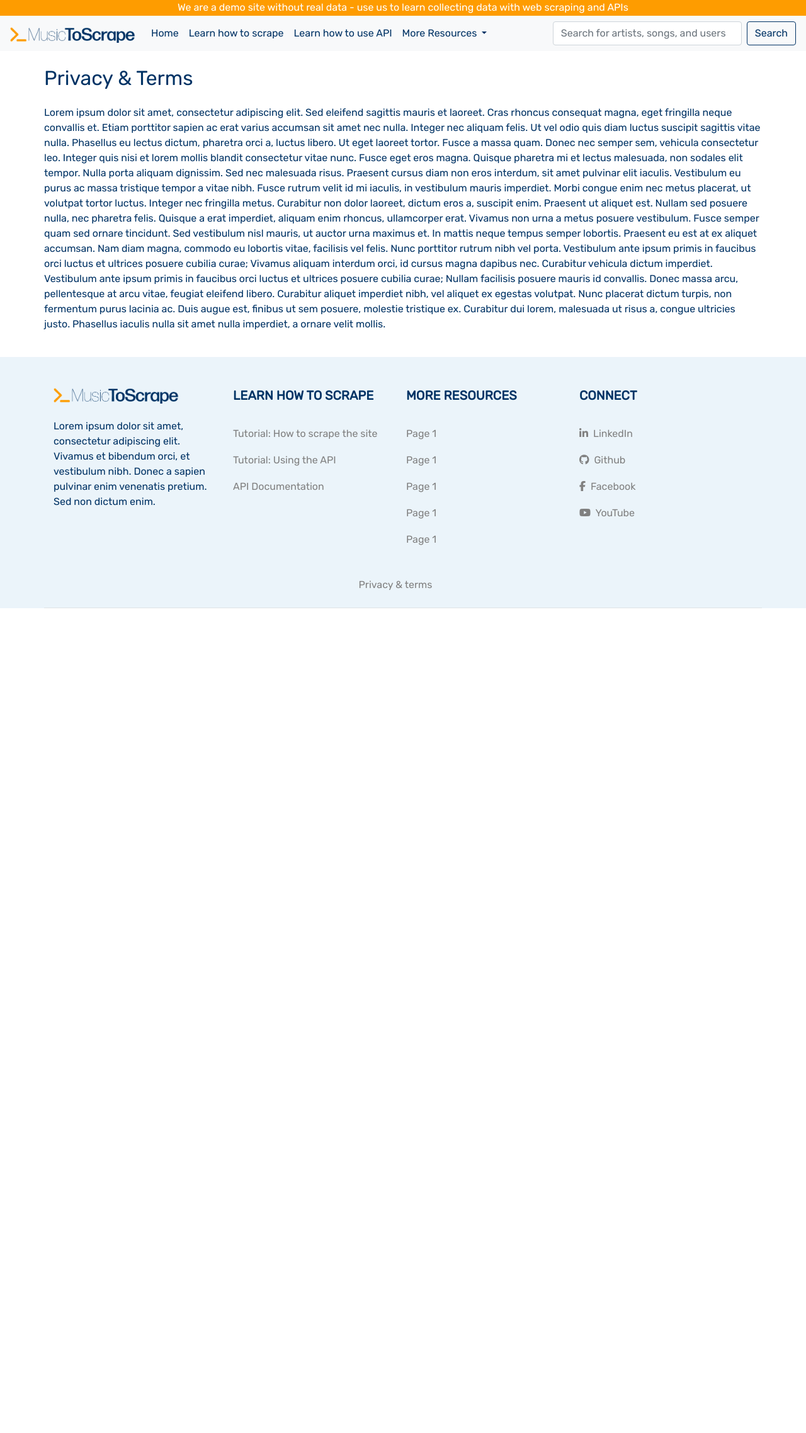
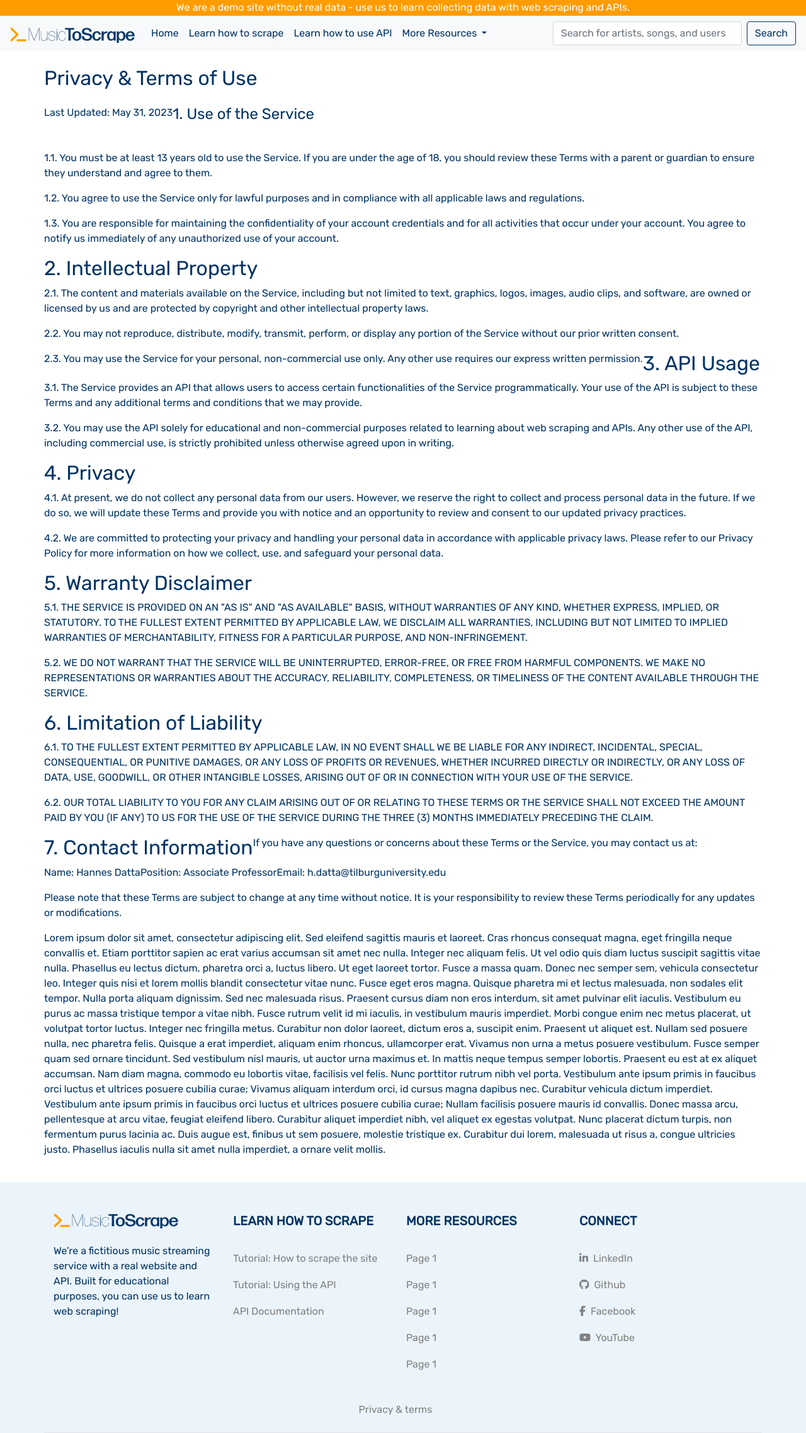
Before and after one commit to tilburgsciencehub/music-to-scrape, a Flask app: page /privacy_terms in a window 1280 px wide. Shown: the whole page at 63% size. Before the commit the page ends 966 px from the top, so only its background shows below. Run offline with Flask 3, Linux system fonts and the light colour scheme; some libraries are stand-ins or nearby versions.

Commit message:
draft initial textual edits

```diff
--- a/flask_app/templates/privacy_terms.html
+++ b/flask_app/templates/privacy_terms.html
@@ -4,7 +4,7 @@
 <head>
     <meta charset="UTF-8">
     <meta name="viewport" content="width=device-width, initial-scale=1.0">
-    <title>Tilburg Science Hub API Scraper</title>
+    <title>Privacy & Terms of Use | music-to-scrape</title>
     <link rel="stylesheet" href="https://maxcdn.bootstrapcdn.com/bootstrap/4.0.0/css/bootstrap.min.css">
     <link rel="stylesheet" href="https://unpkg.com/swiper/swiper-bundle.min.css" />
     <link href="https://fonts.googleapis.com/css?family=Rubik" rel="stylesheet">
@@ -15,7 +15,7 @@
 <body>
     <!-- Top Bar -->
     <div class="top-bar">
-        <p>We are a demo site without real data - use us to learn collecting data with web scraping and APIs</p>
+        <p>We are a demo site without real data - use us to learn collecting data with web scraping and APIs.</p>
     </div>
     <!-- End Top Bar -->
 
@@ -68,12 +68,49 @@
 
             <!-- Headline-->
             <div class="row mb-3">
-                    <h2>Privacy & Terms</h2>
+                    <h2>Privacy & Terms of Use</h2>
             </div>
             <!-- End of Headline -->
 
             <!-- Privacy & Terms -->
             <div class="row">
+
+                <p>Last Updated: May 31, 2023</p><br><br><br>
+
+                <h4>1. Use of the Service</h4>
+                <p>1.1. You must be at least 13 years old to use the Service. If you are under the age of 18, you should review these Terms with a parent or guardian to ensure they understand and agree to them.</p>
+                <p>1.2. You agree to use the Service only for lawful purposes and in compliance with all applicable laws and regulations.</p>
+                <p>1.3. You are responsible for maintaining the confidentiality of your account credentials and for all activities that occur under your account. You agree to notify us immediately of any unauthorized use of your account.</p>
+
+                <h2>2. Intellectual Property</h2>
+                <p>2.1. The content and materials available on the Service, including but not limited to text, graphics, logos, images, audio clips, and software, are owned or licensed by us and are protected by copyright and other intellectual property laws.</p>
+                <p>2.2. You may not reproduce, distribute, modify, transmit, perform, or display any portion of the Service without our prior written consent.</p>
+                <p>2.3. You may use the Service for your personal, non-commercial use only. Any other use requires our express written permission.</p>
+
+                <h2>3. API Usage</h2>
+                <p>3.1. The Service provides an API that allows users to access certain functionalities of the Service programmatically. Your use of the API is subject to these Terms and any additional terms and conditions that we may provide.</p>
+                <p>3.2. You may use the API solely for educational and non-commercial purposes related to learning about web scraping and APIs. Any other use of the API, including commercial use, is strictly prohibited unless otherwise agreed upon in writing.</p>
+
+                <h2>4. Privacy</h2>
+                <p>4.1. At present, we do not collect any personal data from our users. However, we reserve the right to collect and process personal data in the future. If we do so, we will update these Terms and provide you with notice and an opportunity to review and consent to our updated privacy practices.</p>
+                <p>4.2. We are committed to protecting your privacy and handling your personal data in accordance with applicable privacy laws. Please refer to our Privacy Policy for more information on how we collect, use, and safeguard your personal data.</p>
+
+                <h2>5. Warranty Disclaimer</h2>
+                <p>5.1. THE SERVICE IS PROVIDED ON AN "AS IS" AND "AS AVAILABLE" BASIS, WITHOUT WARRANTIES OF ANY KIND, WHETHER EXPRESS, IMPLIED, OR STATUTORY. TO THE FULLEST EXTENT PERMITTED BY APPLICABLE LAW, WE DISCLAIM ALL WARRANTIES, INCLUDING BUT NOT LIMITED TO IMPLIED WARRANTIES OF MERCHANTABILITY, FITNESS FOR A PARTICULAR PURPOSE, AND NON-INFRINGEMENT.</p>
+                <p>5.2. WE DO NOT WARRANT THAT THE SERVICE WILL BE UNINTERRUPTED, ERROR-FREE, OR FREE FROM HARMFUL COMPONENTS. WE MAKE NO REPRESENTATIONS OR WARRANTIES ABOUT THE ACCURACY, RELIABILITY, COMPLETENESS, OR TIMELINESS OF THE CONTENT AVAILABLE THROUGH THE SERVICE.</p>
+
+                <h2>6. Limitation of Liability</h2>
+                <p>6.1. TO THE FULLEST EXTENT PERMITTED BY APPLICABLE LAW, IN NO EVENT SHALL WE BE LIABLE FOR ANY INDIRECT, INCIDENTAL, SPECIAL, CONSEQUENTIAL, OR PUNITIVE DAMAGES, OR ANY LOSS OF PROFITS OR REVENUES, WHETHER INCURRED DIRECTLY OR INDIRECTLY, OR ANY LOSS OF DATA, USE, GOODWILL, OR OTHER INTANGIBLE LOSSES, ARISING OUT OF OR IN CONNECTION WITH YOUR USE OF THE SERVICE.</p>
+                <p>6.2. OUR TOTAL LIABILITY TO YOU FOR ANY CLAIM ARISING OUT OF OR RELATING TO THESE TERMS OR THE SERVICE SHALL NOT EXCEED THE AMOUNT PAID BY YOU (IF ANY) TO US FOR THE USE OF THE SERVICE DURING THE THREE (3) MONTHS IMMEDIATELY PRECEDING THE CLAIM.</p>
+
+                <h2>7. Contact Information</h2>
+                <p>If you have any questions or concerns about these Terms or the Service, you may contact us at:</p>
+                <p>Name: Hannes Datta</p>
+                <p>Position: Associate Professor</p>
+                <p>Email: h.datta@tilburguniversity.edu</p>
+
+                <p>Please note that these Terms are subject to change at any time without notice. It is your responsibility to review these Terms periodically for any updates or modifications.</p>
+
                 <p>Lorem ipsum dolor sit amet, consectetur adipiscing elit. Sed eleifend sagittis mauris et laoreet.
                     Cras rhoncus consequat magna, eget fringilla neque convallis et. Etiam porttitor sapien ac erat
                     varius accumsan sit amet nec nulla. Integer nec aliquam felis. Ut vel odio quis diam luctus suscipit
@@ -114,8 +151,7 @@
             <div class="row">
                 <div class="col-md-3 col-sm-12 mb-3">
                     <img src="{{ url_for('static', filename='images/logo.png') }}" class="logo_footer"><br><br>
-                    <p>Lorem ipsum dolor sit amet, consectetur adipiscing elit. Vivamus et bibendum orci, et vestibulum
-                        nibh. Donec a sapien pulvinar enim venenatis pretium. Sed non dictum enim. </p>
+                    <p>We’re a fictitious music streaming service with a real website and API. Built for educational purposes, you can use us to learn web scraping! </p>
                 </div>
                 <div class="col-md-9 col-sm-12">
 
--- a/flask_app/templates/search_results.html
+++ b/flask_app/templates/search_results.html
@@ -4,7 +4,7 @@
 <head>
     <meta charset="UTF-8">
     <meta name="viewport" content="width=device-width, initial-scale=1.0">
-    <title>Tilburg Science Hub API Scraper</title>
+    <title>Search results | music-to-scrape</title>
     <link rel="stylesheet" href="https://maxcdn.bootstrapcdn.com/bootstrap/4.0.0/css/bootstrap.min.css">
     <link rel="stylesheet" href="https://unpkg.com/swiper/swiper-bundle.min.css" />
     <link href="https://fonts.googleapis.com/css?family=Rubik" rel="stylesheet">
@@ -15,7 +15,7 @@
 <body>
     <!-- Top Bar -->
     <div class="top-bar">
-		<p>We are a demo site without real data - use us to learn collecting data with web scraping and APIs</p>
+		<p>We are a demo site without real data - use us to learn collecting data with web scraping and APIs.</p>
 	</div>
     <!-- End Top Bar -->
 
```
Also changed, not shown: flask_app/templates/article_single.html (+3 -4 lines), flask_app/templates/artist_page.html (+3 -4 lines), flask_app/templates/index.html (+5 -7 lines), flask_app/templates/song_page.html (+3 -4 lines), flask_app/templates/user_page.html (+3 -4 lines).
